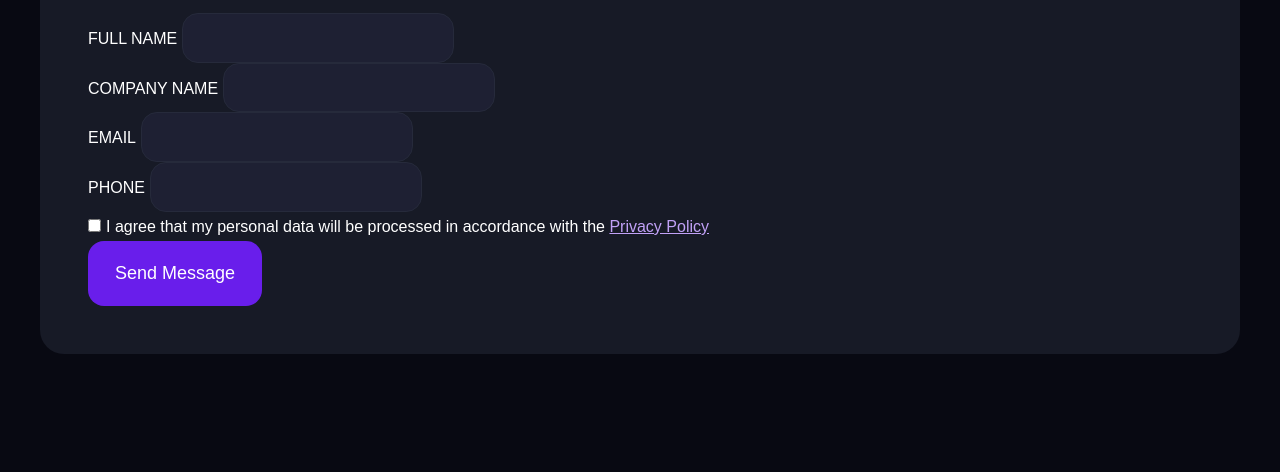
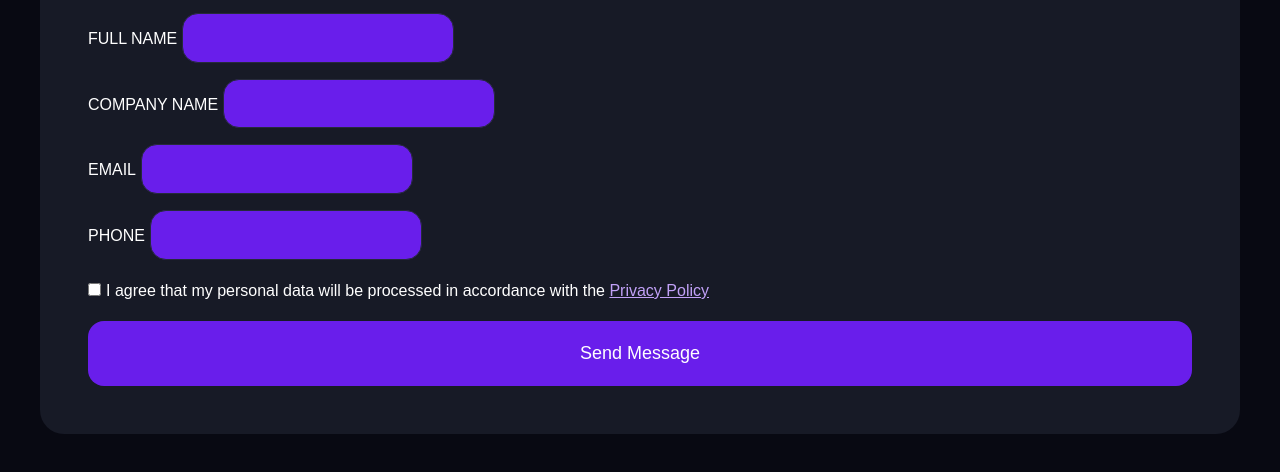
Before and after one commit to Annie-Huang/form-styling-essentials, a website: page index.html in a window 1280 px wide. Shown: the part 224-696 px from the top of the page. Drawn offline with Linux system fonts and the light colour scheme.

Commit message:
Generally display grid on form will create less mdification down the line when we modify the template.

```diff
--- a/style.css
+++ b/style.css
@@ -6,13 +6,16 @@ textarea {
 }
 
 form {
+  display: grid;
+  gap: 1rem;
 }
 
 .form-group {
 }
 
 input {
-  background: var(--surface-2);
+  /*background: var(--surface-2);*/
+  background: var(--accent);
   color: var(--text-1);
   border: var(--border);
   border-radius: 16px;
```
